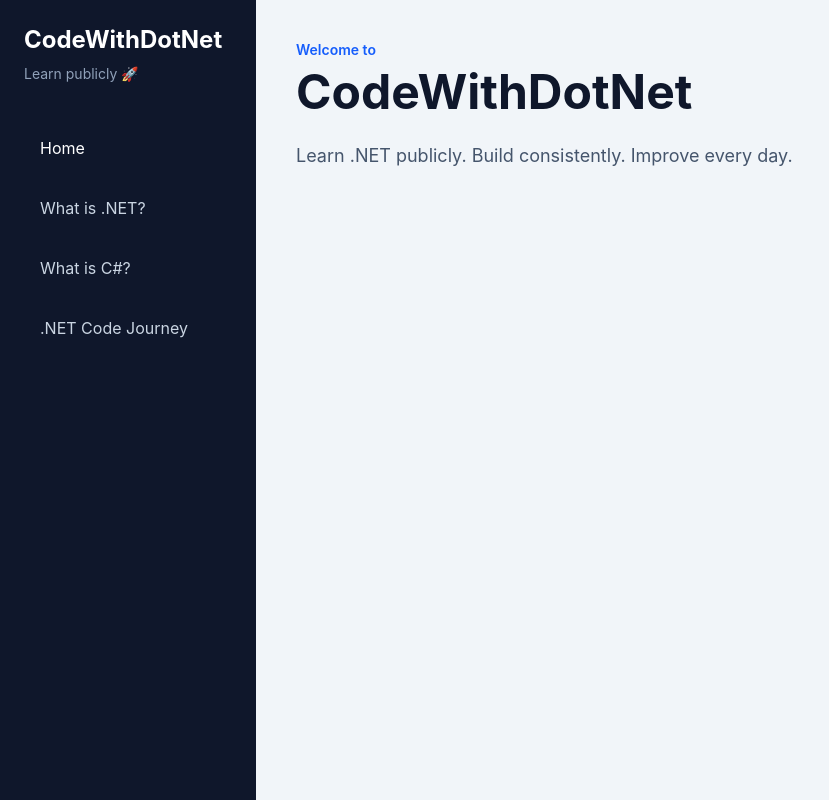
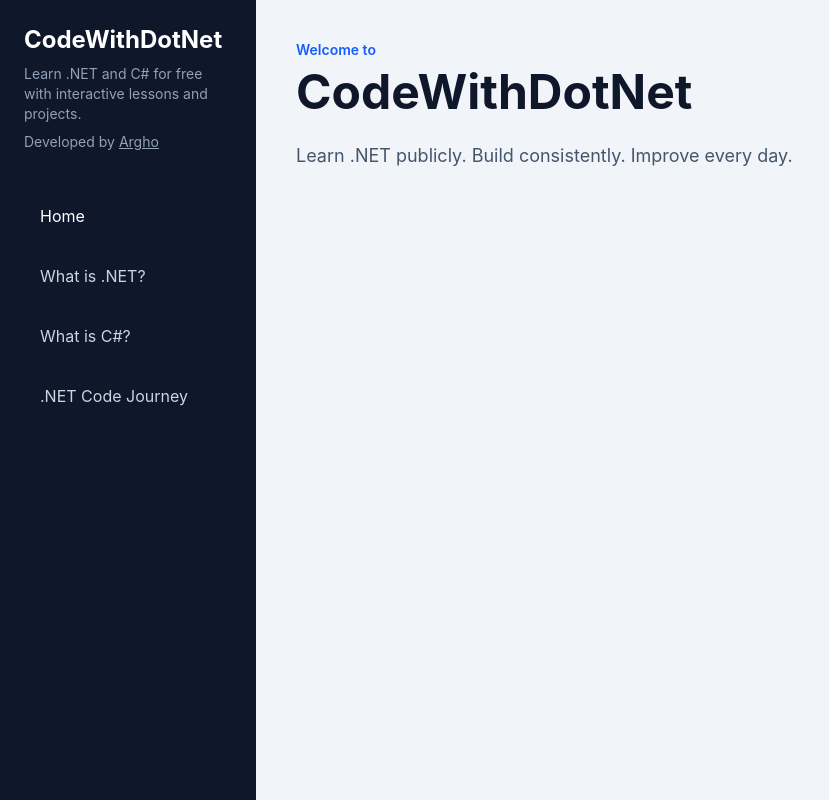
Before and after one commit to ArghoPH/codewithdotnet, a Vue app: page / in a window 1280 px wide. Shown: the whole page, without its empty margins (0-829 px from the left). Built offline with nearby package versions, Linux system fonts and the light colour scheme.

Commit message:
worked in sidebar

```diff
--- a/src/components/Sidebar.vue
+++ b/src/components/Sidebar.vue
@@ -10,9 +10,12 @@ const route = useRoute()
         <h1 class="text-2xl font-bold">
             CodeWithDotNet
         </h1>
+        <p class="mt-2 text-sm text-slate-400">
+            Learn .NET and C# for free with interactive lessons and projects.
+        </p>
 
         <p class="mt-2 text-sm text-slate-400">
-            Learn publicly 🚀
+            Developed by <a href="https://github.com/Argho" class="underline">Argho</a>
         </p>
 
         <nav class="mt-10 space-y-3">
```
